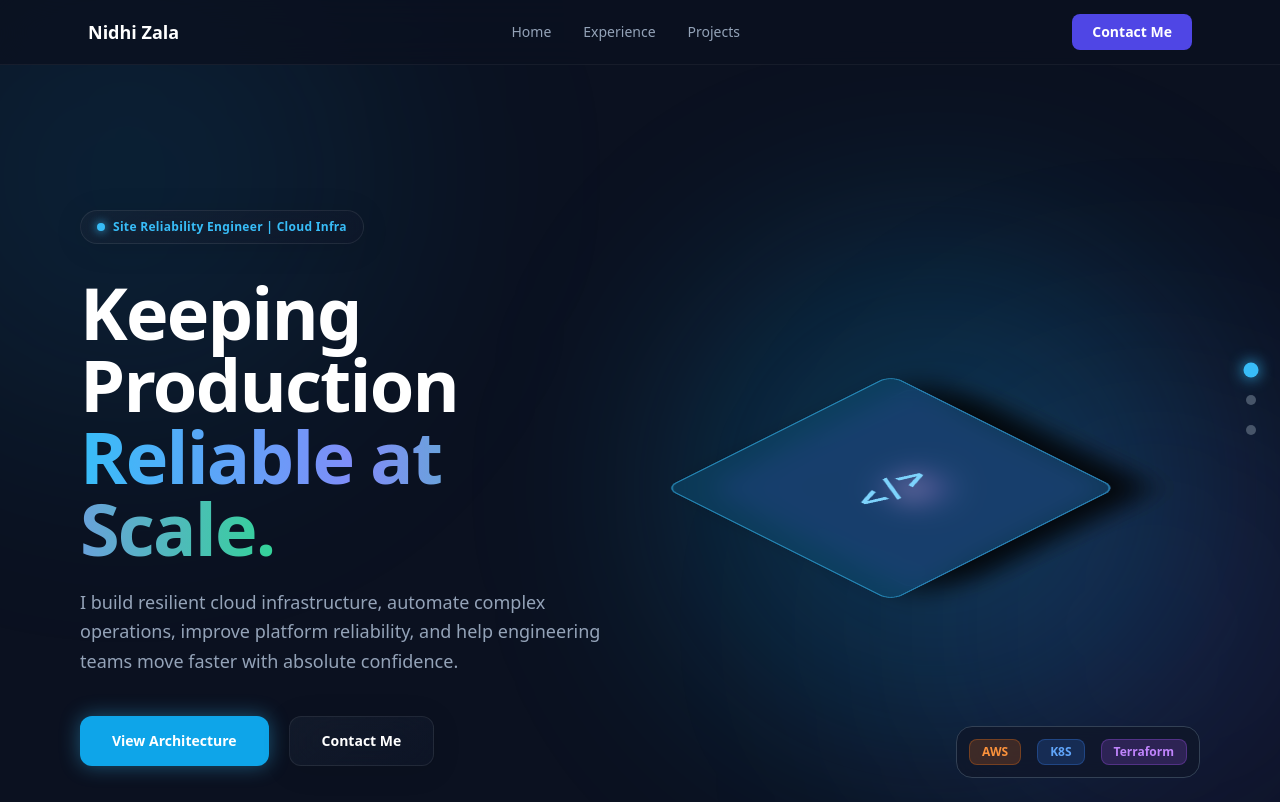
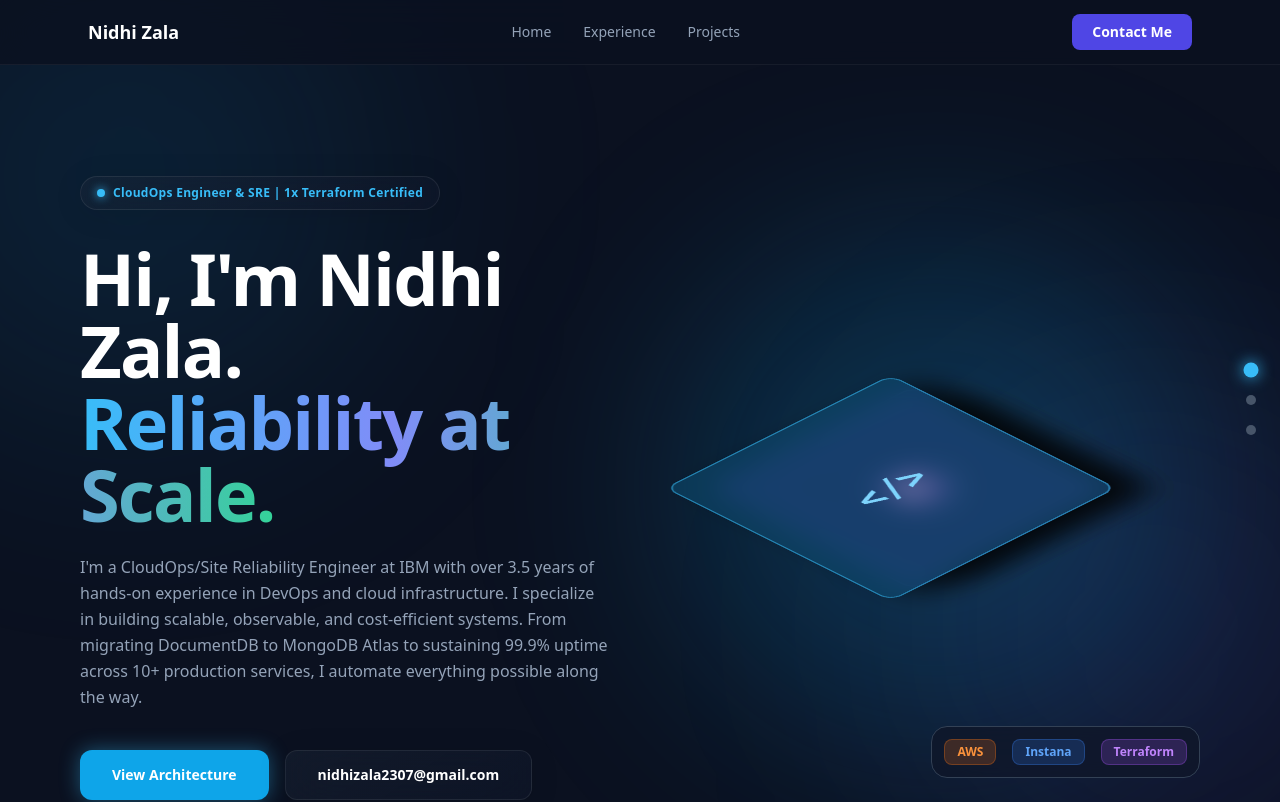
Before and after one commit to niza23/niza23.github.io, a Next.js app: page / in a window 1280 px wide. Shown: the top 802 px of the page. Built offline with nearby package versions, Linux system fonts and the light colour scheme.

Commit message:
Integrating Comprehensive PDF Profile Data

```diff
--- a/src/components/sections/Hero.tsx
+++ b/src/components/sections/Hero.tsx
@@ -14,7 +14,7 @@ export default function Hero() {
             className="inline-flex items-center gap-2 px-4 py-2 rounded-full glass-bento text-xs font-semibold text-sky-400 tracking-wide mb-8"
           >
             <span className="w-2 h-2 rounded-full bg-sky-400 animate-pulse shadow-[0_0_10px_#38bdf8]" />
-            Site Reliability Engineer | Cloud Infra
+            CloudOps Engineer & SRE | 1x Terraform Certified
           </motion.div>
 
           <motion.h1
@@ -23,9 +23,9 @@ export default function Hero() {
             transition={{ delay: 0.1 }}
             className="text-5xl md:text-7xl font-extrabold tracking-tight text-white mb-6 leading-[1.1]"
           >
-            Keeping Production <br />
+            Hi, I'm Nidhi Zala.<br />
             <span className="bg-clip-text text-transparent bg-gradient-to-r from-sky-400 via-indigo-400 to-emerald-400">
-              Reliable at Scale.
+              Reliability at Scale.
             </span>
           </motion.h1>
 
@@ -33,16 +33,16 @@ export default function Hero() {
             initial={{ opacity: 0, y: 20 }}
             animate={{ opacity: 1, y: 0 }}
             transition={{ delay: 0.2 }}
-            className="text-lg text-slate-400 mb-10 leading-relaxed max-w-xl font-light"
+            className="text-base text-slate-400 mb-10 leading-relaxed max-w-xl font-light"
           >
-            I build resilient cloud infrastructure, automate complex operations, improve platform reliability, and help engineering teams move faster with absolute confidence.
+            I'm a CloudOps/Site Reliability Engineer at IBM with over 3.5 years of hands-on experience in DevOps and cloud infrastructure. I specialize in building scalable, observable, and cost-efficient systems. From migrating DocumentDB to MongoDB Atlas to sustaining 99.9% uptime across 10+ production services, I automate everything possible along the way.
           </motion.p>
 
           <motion.div
             initial={{ opacity: 0 }}
             animate={{ opacity: 1 }}
             transition={{ delay: 0.3 }}
-            className="flex flex-wrap gap-5"
+            className="flex flex-wrap gap-4"
           >
             <button onClick={() => document.getElementById('projects')?.scrollIntoView({behavior: 'smooth'})}
                className="px-8 py-3.5 rounded-xl bg-sky-500 text-white font-bold text-sm hover:bg-sky-400 transition-all shadow-[0_0_20px_rgba(56,189,248,0.4)]">
@@ -50,42 +50,35 @@ export default function Hero() {
             </button>
             <a href="mailto:nidhizala2307@gmail.com"
                className="px-8 py-3.5 rounded-xl glass-bento text-white font-bold text-sm transition-all hover:-translate-y-1">
-              Contact Me
+              nidhizala2307@gmail.com
             </a>
           </motion.div>
         </div>
 
-        {/* Right Content - CSS Isometric Graphic (Replacing the static image) */}
+        {/* Right Content - CSS Isometric Graphic */}
         <motion.div
           initial={{ opacity: 0, scale: 0.8 }}
           animate={{ opacity: 1, scale: 1 }}
           transition={{ delay: 0.4, duration: 0.7 }}
           className="relative w-full h-[500px] flex items-center justify-center group perspective-[1000px] z-10"
         >
-          {/* Glowing Orb Background */}
           <div className="absolute inset-0 bg-sky-500/20 rounded-full blur-[100px]" />
 
           <div className="isometric-grid relative w-64 h-64">
-            {/* Base Layer - AWS/Cloud Platform */}
             <div className="isometric-layer isometric-layer-1 absolute inset-0 bg-slate-800/80 border-2 border-slate-600 rounded-2xl shadow-[20px_20px_40px_rgba(0,0,0,0.5)] flex items-center justify-center backdrop-blur-md">
               <span className="text-4xl transform -rotate-z-45 rotate-x-60">☁️</span>
             </div>
-
-            {/* Middle Layer - Kubernetes Nodes */}
             <div className="isometric-layer isometric-layer-2 absolute inset-0 -top-8 -left-8 bg-indigo-900/60 border-2 border-indigo-400/50 rounded-2xl shadow-[20px_20px_40px_rgba(0,0,0,0.5)] flex items-center justify-center backdrop-blur-md">
               <span className="text-5xl transform -rotate-z-45 rotate-x-60 drop-shadow-[0_0_15px_rgba(129,140,248,0.8)]">☸️</span>
             </div>
-
-            {/* Top Layer - Application Code */}
             <div className="isometric-layer isometric-layer-3 absolute inset-0 -top-16 -left-16 bg-sky-900/60 border-2 border-sky-400/50 rounded-2xl shadow-[20px_20px_40px_rgba(0,0,0,0.5)] flex items-center justify-center backdrop-blur-md">
               <span className="text-5xl transform -rotate-z-45 rotate-x-60 font-mono font-black text-sky-300">{"</>"}</span>
             </div>
           </div>
 
-          {/* Floating Badges */}
           <div className="absolute -bottom-10 right-0 flex gap-4 bg-slate-900/80 p-3 rounded-2xl border border-slate-700 backdrop-blur-xl">
             <span className="px-3 py-1 bg-orange-500/20 text-orange-400 rounded-lg text-xs font-bold border border-orange-500/30">AWS</span>
-            <span className="px-3 py-1 bg-blue-500/20 text-blue-400 rounded-lg text-xs font-bold border border-blue-500/30">K8S</span>
+            <span className="px-3 py-1 bg-blue-500/20 text-blue-400 rounded-lg text-xs font-bold border border-blue-500/30">Instana</span>
             <span className="px-3 py-1 bg-purple-500/20 text-purple-400 rounded-lg text-xs font-bold border border-purple-500/30">Terraform</span>
           </div>
         </motion.div>
```
